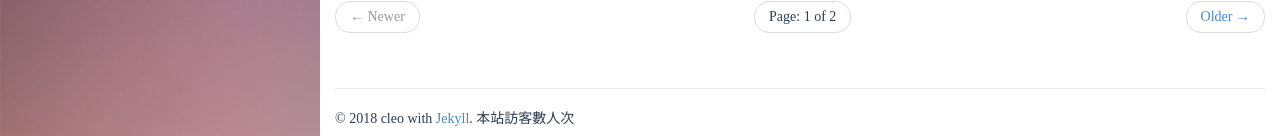
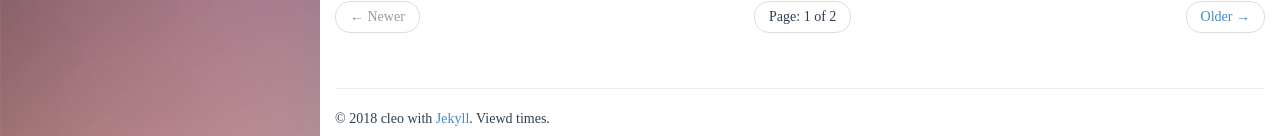
Before and after one commit to cleoliu/blog-2021, a Jekyll site: the page built from index.html, in a window 1280 px wide and 900 px high, scrolled down 763 px. Shown: the part 761-897 px from the top of the window. Built offline with Jekyll 4.4.1, drawn with Linux system fonts in a browser that asks for light colours; the list of posts is cut into pages by our own code; comment, search, counter and statistics services are not loaded.

Commit message:
Viewd x times.

```diff
--- a/_includes/default.html
+++ b/_includes/default.html
@@ -100,7 +100,7 @@
 			<hr/>
 			<p>
 				&copy; {{ site.time | date: '%Y' }} {{ site.author.name }} with <a href="http://jekyllrb.com/">Jekyll</a>.
-				<span id="busuanzi_container_site_uv">本站訪客數<span id="busuanzi_value_site_uv"></span>人次
+				<span id="busuanzi_container_site_uv">Viewd <span id="busuanzi_value_site_uv"></span> times.
 			</p>
 		</footer>
 	</div>
```
